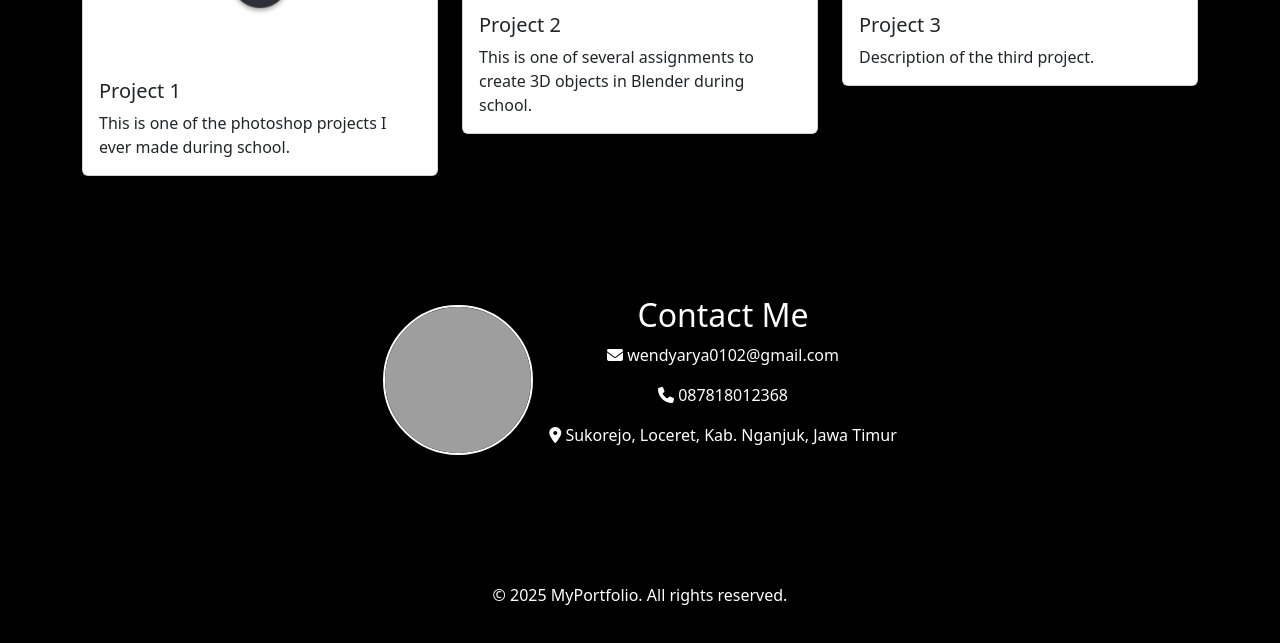
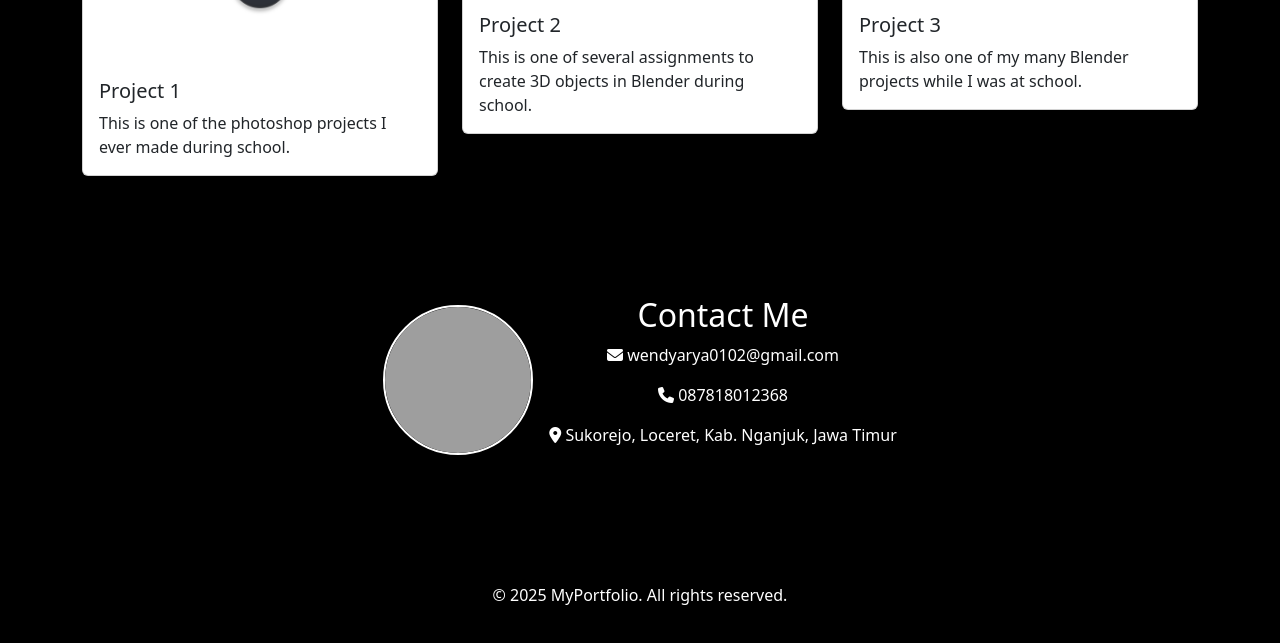
Before and after one commit to iyawendy/Myyportofolio, a plain HTML site: page index.html in a window 1280 px wide. Shown: the part 2119-2762 px from the top of the page. Drawn offline with nearby package versions, Linux system fonts and the light colour scheme; grey boxes are pictures that could not be loaded.

Commit message:
Update index.html

```diff
--- a/index.html
+++ b/index.html
@@ -208,7 +208,7 @@
                </a>
                <div class="card-body">
                   <h5 class="card-title">Project 3</h5>
-                  <p class="card-text">Description of the third project.</p>
+                  <p class="card-text">This is also one of my many Blender projects while I was at school.</p>
                </div>
             </div>
          </div>
```
